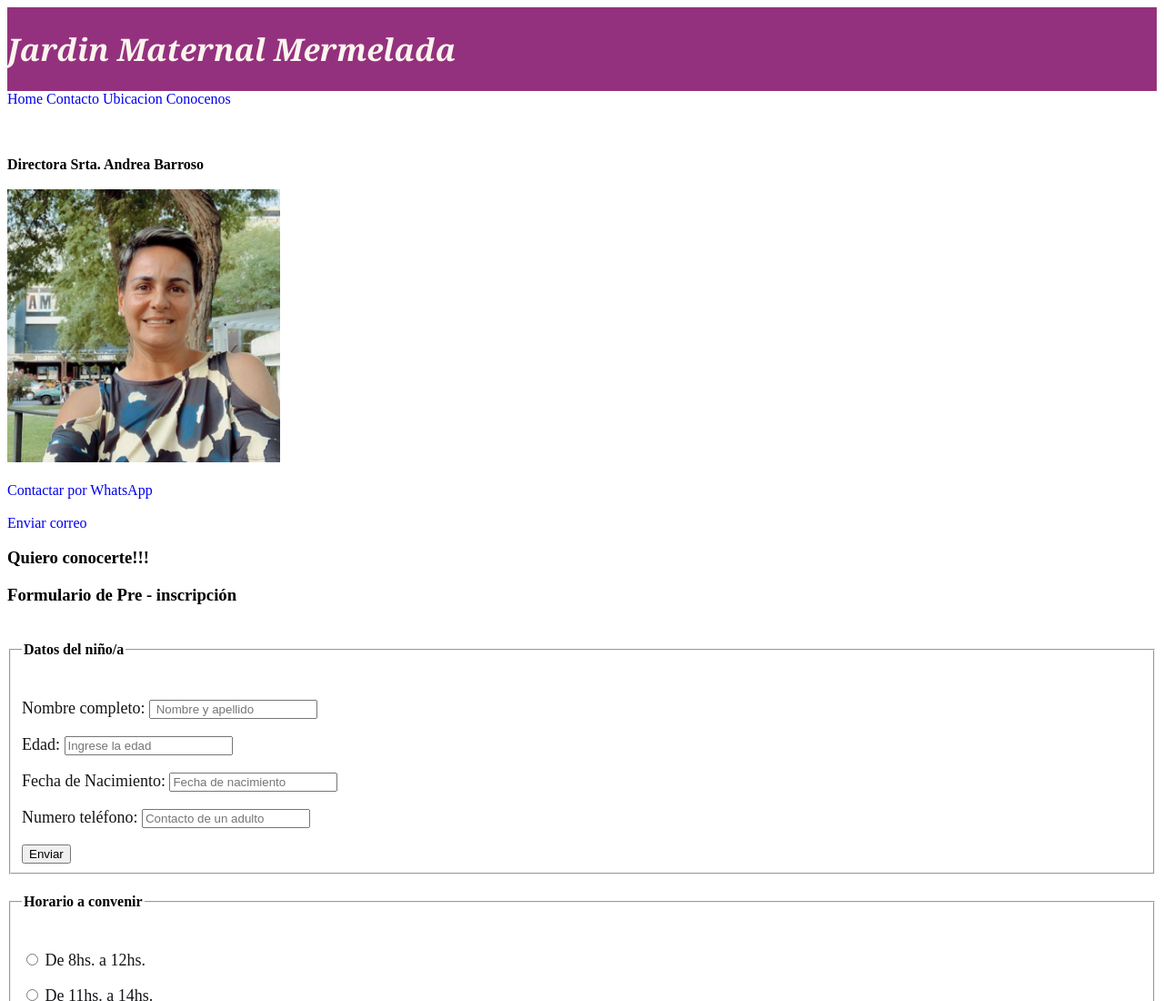
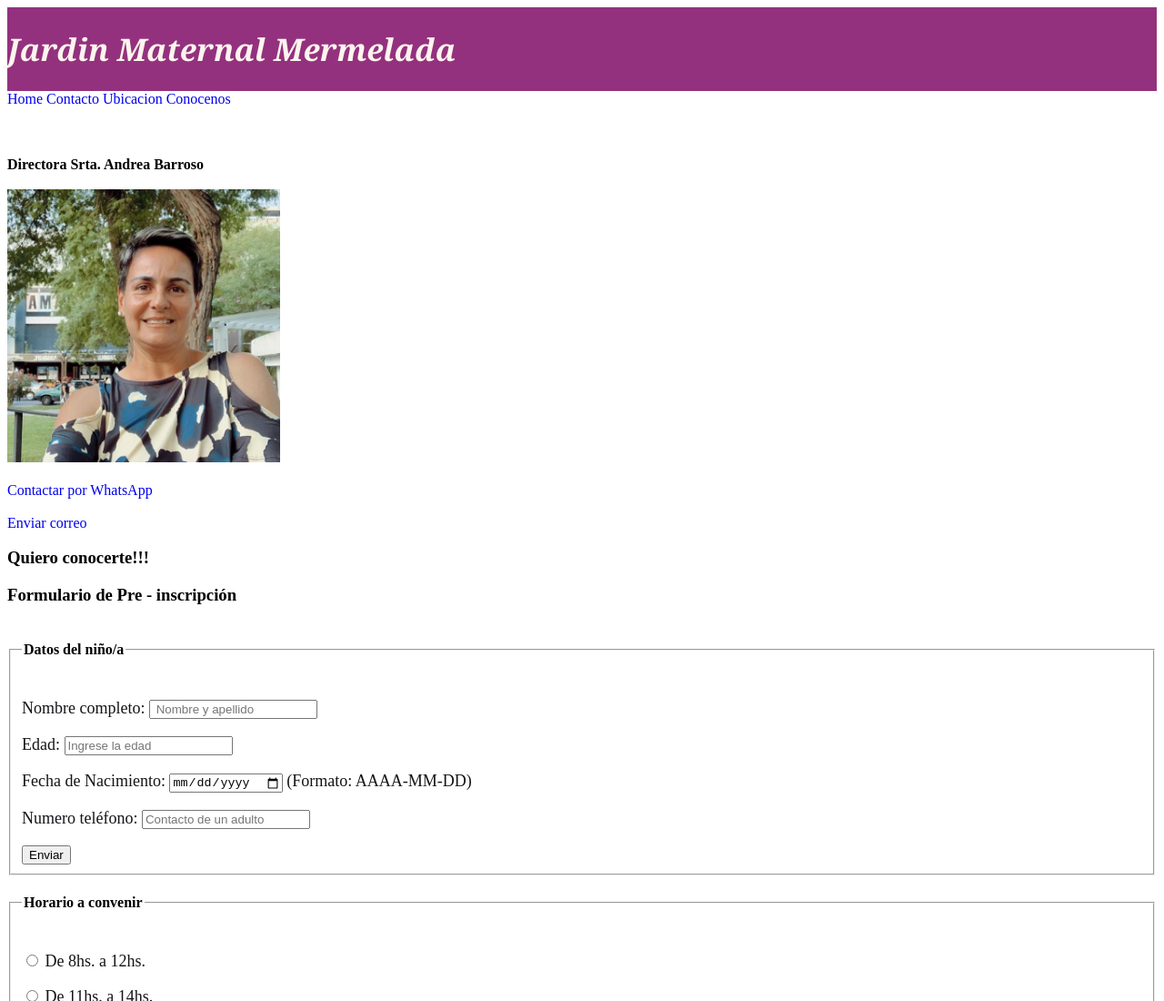
Before and after one commit to Erika3106/TPO-Web-Jardin-Maternal, a plain HTML site: page contacto.html in a window 1280 px wide. Shown: the top 1100 px of the page at 91% size. Drawn offline with Linux system fonts and the light colour scheme.

Commit message:
calendario agregado en contacto

```diff
--- a/contacto.html
+++ b/contacto.html
@@ -44,8 +44,11 @@
 
             <p> <label for="edad">Edad:</label>
                 <input type="number" name="edad" id="edad" placeholder="Ingrese la edad"></p>
-            <p> <label for="fn">Fecha de Nacimiento:</label>
-                <input type="text" name="fn" id="fn" placeholder="Fecha de nacimiento"></p>
+                <p>
+                    <label for="fn">Fecha de Nacimiento:</label>
+                    <input type="date" name="fn" id="fn" required>
+                    <span>(Formato: AAAA-MM-DD)</span>
+                  </p>
             <p> <label for="contacto">Numero teléfono:</label>
                 <input type="number" name="contacto" id="contacto" placeholder="Contacto de un adulto"></p>
 
```
